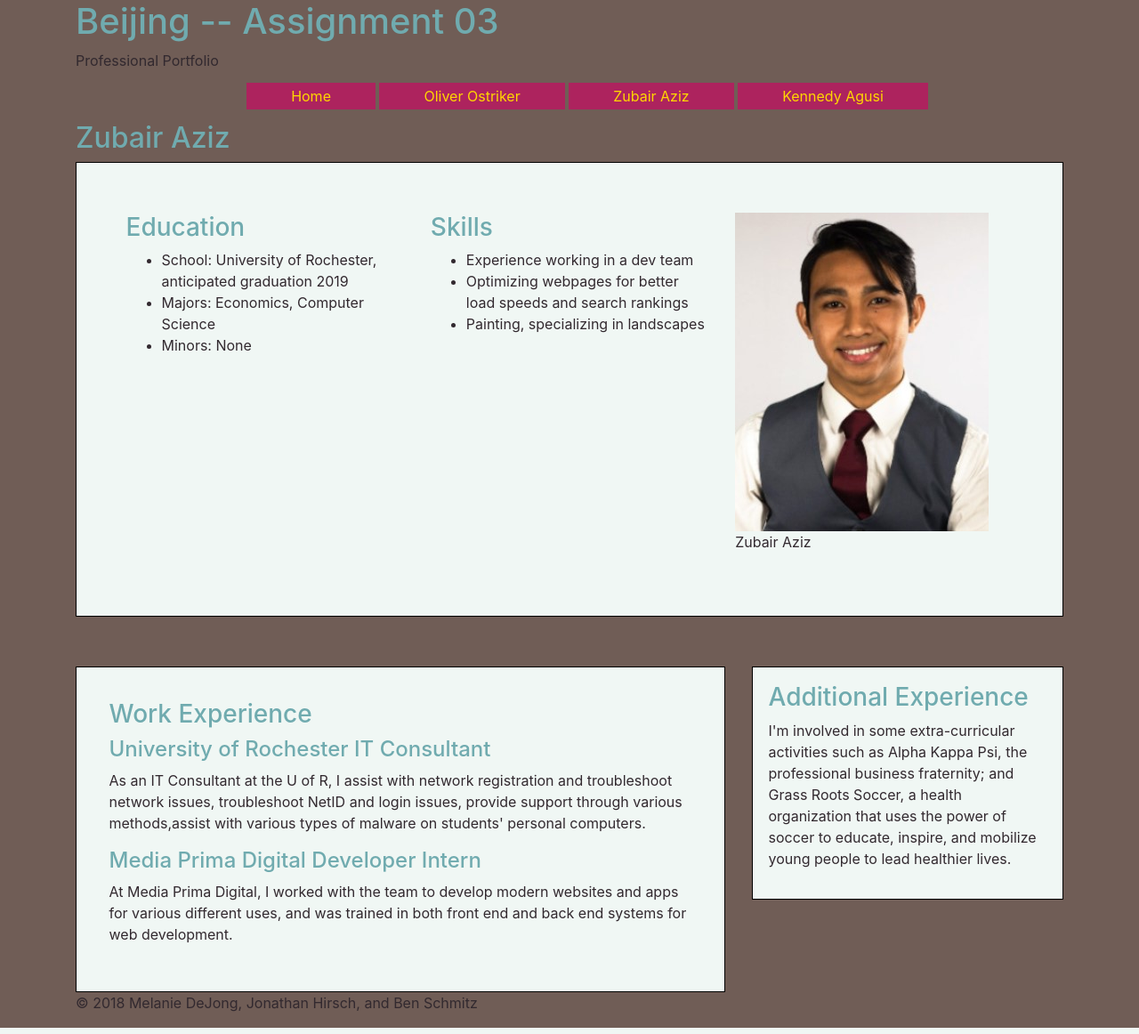
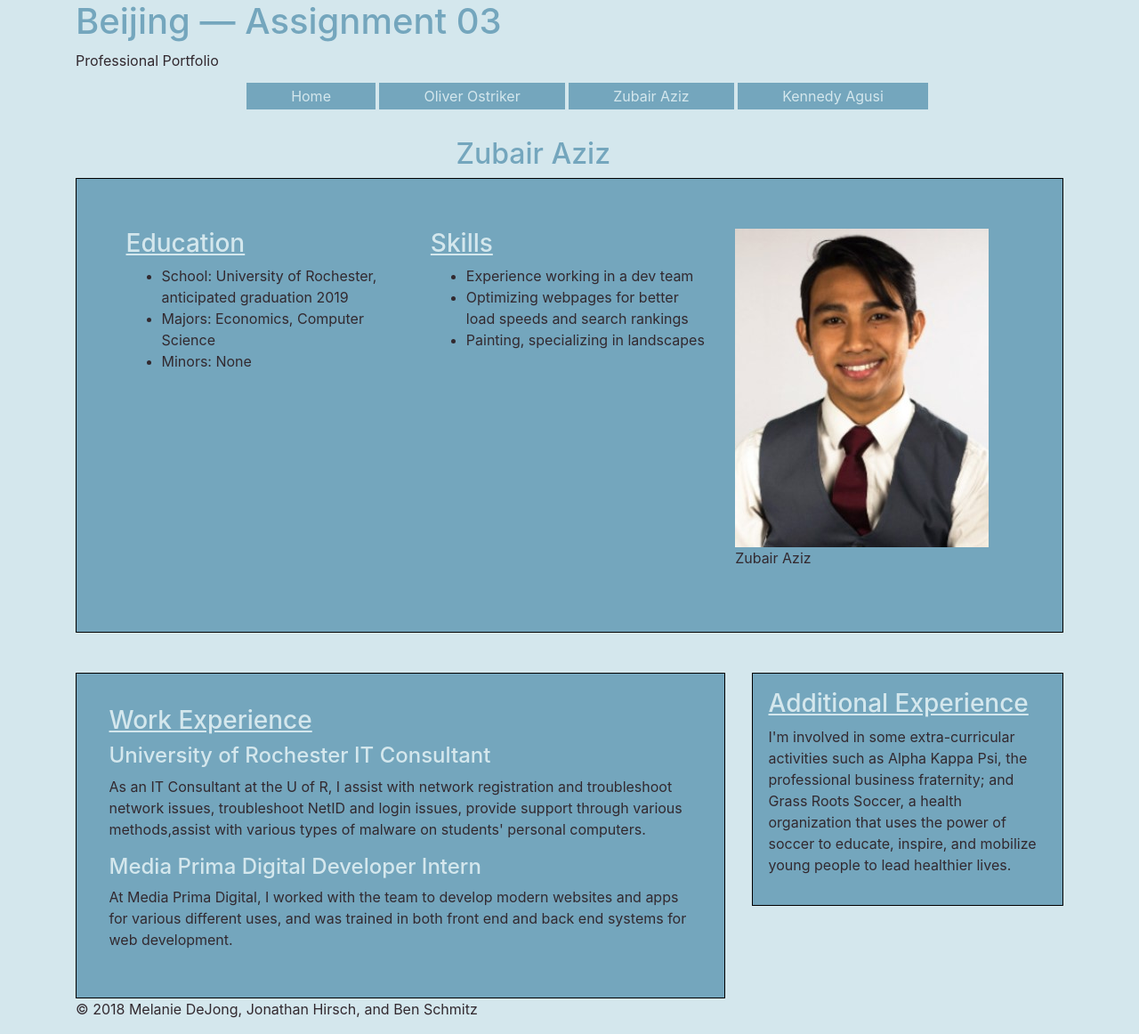
Before and after one commit to mdejong3/assignment03-beijing, a PHP site: page /aziz.php in a window 1280 px wide. Shown: the whole page at 89% size. Run offline with PHP 8.4, Linux system fonts and the light colour scheme.

Commit message:
more updates, still WIP

```diff
--- a/aziz.php
+++ b/aziz.php
@@ -5,14 +5,18 @@
 <div class="container"> <!--container to keep the content from the margins-->
 
 	<header>
-		<h1>Beijing -- Assignment 03</h1>
+		<h1>Beijing &mdash; Assignment 03</h1>
 		<p class="subtitle">Professional Portfolio</p>
 
 	</header>
 
 	<?php include('includes/nav.inc');?>
+
+<div class="row justify-content-center">
+	<div class="col-3">
 	<h2>Zubair Aziz</h2>
-
+</div>
+</div>
 
 
 	<!--LAYOUT: it would be nice to keep these items in this order, since they're supposed to imitate a resume-->
@@ -74,7 +78,6 @@
 </div>
 
 <?php include ('includes/footer.inc');?>
-
 </div>
 
 </body>
--- a/css/nav.css
+++ b/css/nav.css
@@ -11,8 +11,8 @@
 	width: 200%;
 }
 
-.nav a {color: gold;
-	background-color: #AD235E;
+.nav a {color: #D4E7ED;
+	background-color: #74A6BD;
 	padding: 50px;
 	padding-top: 5px;
 	padding-bottom: 5px;
@@ -20,10 +20,11 @@
 }
 
 .nav a:hover {
-	color: #DFEFF0;
+	color: #D4E7ED;
+	background-color: #32292F;
 
 }
 
 .nav .is-current {color: #AD235E;
-	background-color: gold;
+	background-color: #D4E7ED;
 	border-radius: 50px; }
--- a/css/override.css
+++ b/css/override.css
@@ -1,22 +1,31 @@
 body {
-	background-color: #705D56;
+	background-color: #D4E7ED;
 	color: #32292F;
 }
 
 .box{
 	border: 1px solid black;
 	padding: 5%;
-	background-color: #F0F7F4;
+	background-color: #74A6BD;
 }
 
 .top-buffer {
-	margin-top: 5%;
+	margin-top: 4%;
 }
 
-h1, h2, h3, h4 {
-	color: #70ABAF;
+h3, h4 {
+	color: #D4E7ED;
+}
+
+h1, h2 {
+	color: #74A6BD;
 }
 
 h2 {
+	margin-top: 7%;
+}
 
+h3 {
+	text-decoration: underline;
+	text-decoration-style: solid;
 }
--- a/index.php
+++ b/index.php
@@ -46,7 +46,6 @@ Color scheme: I was thinking that sticking to a fairly monochromatic scheme woul
 	<a href="[Kennedy's page]">Read more about Kennedy</a>
 
 <?php include ('includes/footer.inc');?>
-
 </div>
 </body>
 </html>
--- a/ostriker.php
+++ b/ostriker.php
@@ -12,9 +12,11 @@
 
 	<?php include('includes/nav.inc');?>
 
+<div class="row justify-content-center">
+	<div class="col-3">
 	<h2>Oliver Ostriker</h2>
-
-
+</div>
+</div>
 
 	<!--LAYOUT: it would be nice to keep these items in this order, since they're supposed to imitate a resume-->
 
```
Also changed, not shown: agusi.php (+6 -4 lines).
